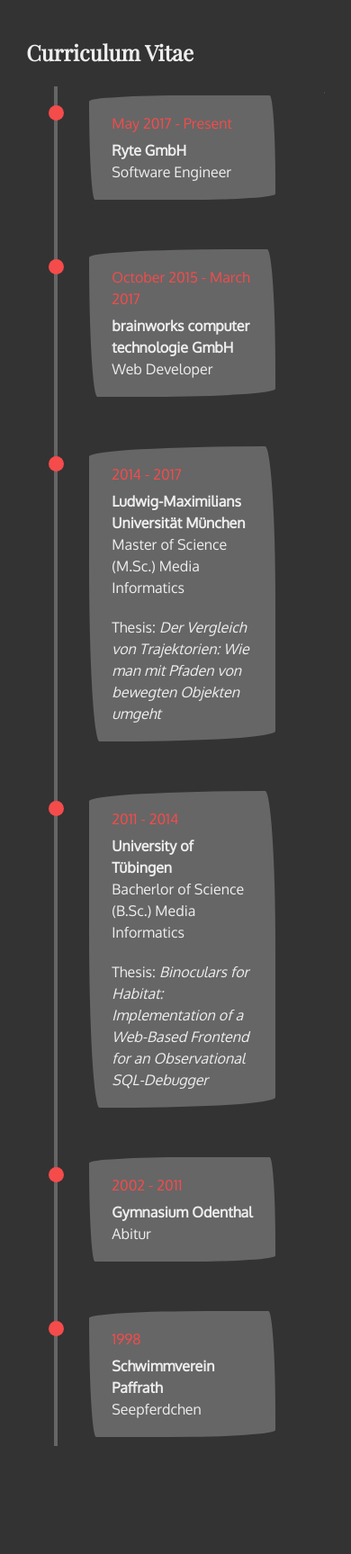
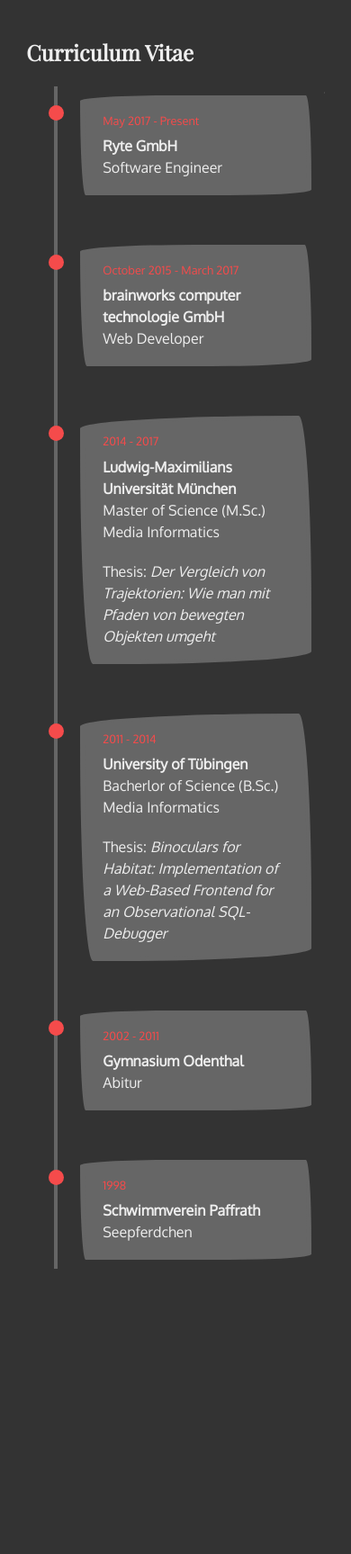
Before and after one commit to flipsi/wwwmetabeta, a PHP site: page /index.php?page=aboutme in a window 390 px wide. Shown: the part 281-2008 px from the top of the page at 90% size. Run offline with PHP 8.4, Linux system fonts and the light colour scheme.

Commit message:
Style CV a little nice on mobile

```diff
--- a/src/css/style.css
+++ b/src/css/style.css
@@ -270,8 +270,8 @@ a.toggle_background {
   .curriculumvitae .container {
     width: 100%;
     margin-bottom: 35px;
-    padding-left: 30px;
-    padding-right: 55px;
+    padding-left: 20px;
+    padding-right: 15px;
   }
   .curriculumvitae .container::before {
     display: none; /* because I fail to make every second arrow visible */
@@ -286,6 +286,9 @@ a.toggle_background {
   .curriculumvitae .right {
     left: 0%;
   }
+  .curriculumvitae .content .when {
+    font-size: 0.8em;
+  }
 }
 .interesting_boxes {
     display: grid;
@@ -294,7 +297,7 @@ a.toggle_background {
 }
 .interesting_boxes > div {
     padding: 4px 18px;
-    margin: 2em;
+    margin: 20px;
     height: fit-content;
 }
 .interesting_boxes > div .title {
```
